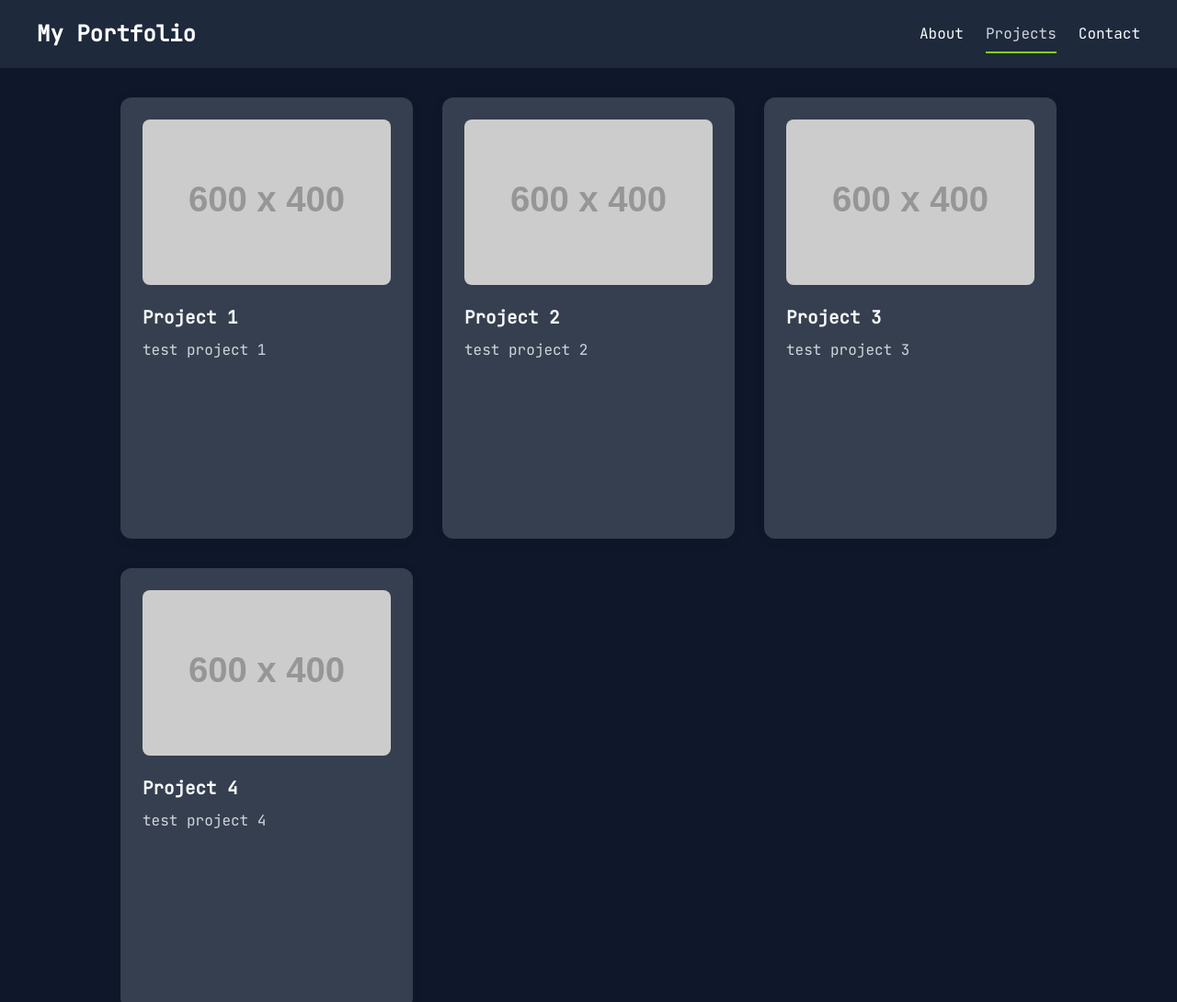
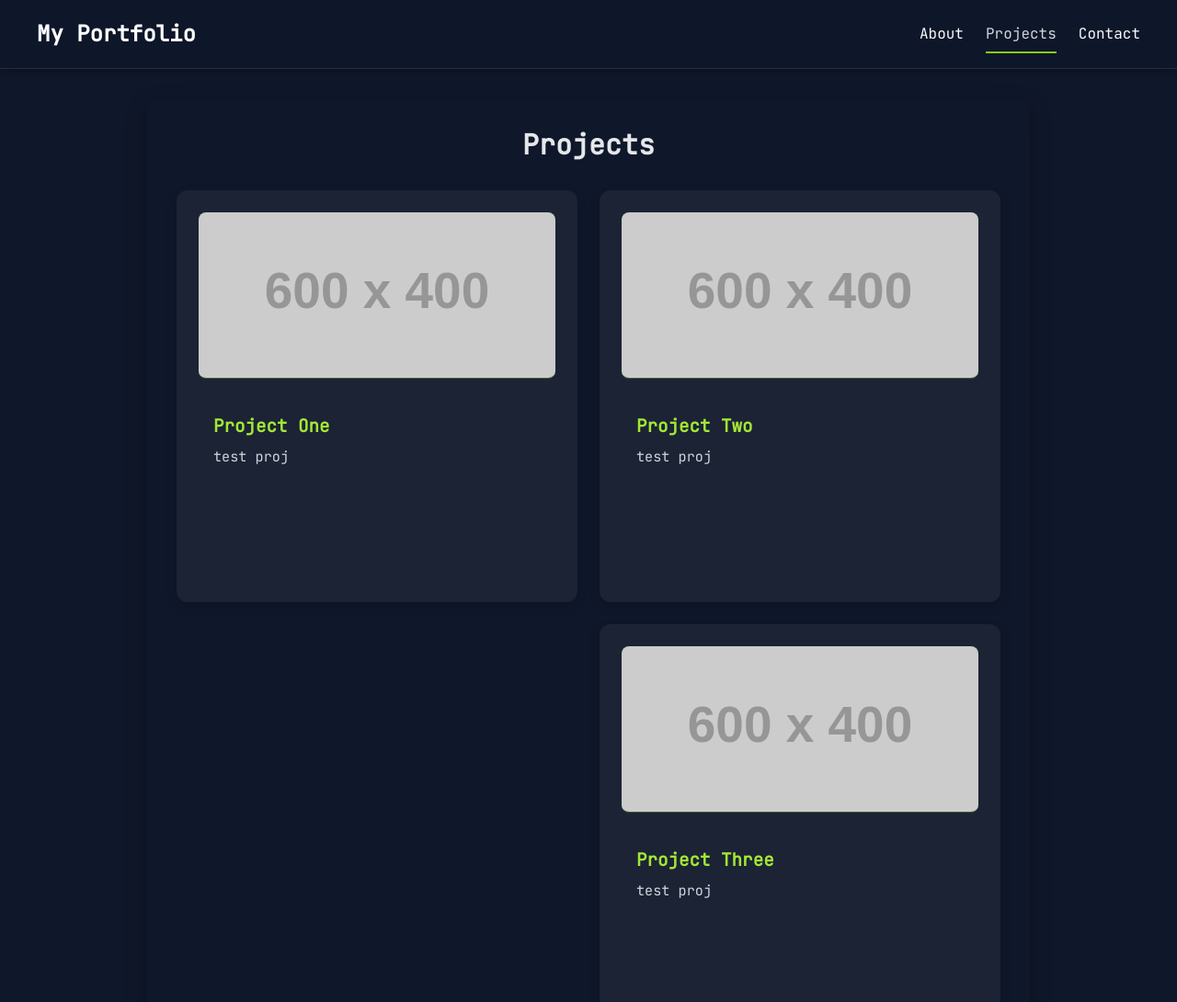
Before and after one commit to DriftFe/portfolio-thingi, a plain HTML site: page projects.html in a window 1280 px wide. Shown: the top 1090 px of the page at 92% size. Drawn offline with Linux system fonts and the light colour scheme; placeholder pictures from the web are drawn by us.

Commit message:
Updated projects.html

```diff
--- a/projects.html
+++ b/projects.html
@@ -15,154 +15,94 @@
       background: #0f172a;
       color: #f8fafc;
       margin: 0;
+      font-family: 'JetBrains Mono', monospace;
     }
-    .bg-gray-800 {
-      background-color: #1e293b;
+    header.bg-gray-800 {
+      background-color: rgba(15, 23, 42, 0.75);
+      backdrop-filter: blur(10px);
+      -webkit-backdrop-filter: blur(10px);
+      border-bottom: 1px solid rgba(255, 255, 255, 0.1);
+      box-shadow: 0 2px 8px rgba(0, 0, 0, 0.3);
+      position: sticky;
+      top: 0;
+      z-index: 1000;
     }
-    .text-white {
-      color: #fff;
-    }
-    .py-4 {
-      padding-top: 1rem;
-      padding-bottom: 1rem;
-    }
-    .container {
-      max-width: 1200px;
-      margin: 0 auto;
-      padding: 0 1rem;
-    }
-    .flex {
-      display: flex;
-    }
-    .justify-between {
-      justify-content: space-between;
-    }
-    .items-center {
-      align-items: center;
-    }
-    .space-x-6 {
-      gap: 1.5rem;
-      display: flex;
-    }
-    .text-2xl {
-      font-size: 1.5rem;
-      line-height: 2rem;
-    }
-    .font-semibold {
-      font-weight: 600;
-    }
-    .underline-animation {
-      position: relative;
-      text-decoration: none;
-      color: #f8fafc;
-      transition: color 0.3s ease;
-    }
-    .underline-animation::after {
-      content: '';
-      position: absolute;
-      width: 100%;
-      height: 2px;
-      bottom: 0;
-      left: 0;
-      background-color: #84cc16;
-      transform: scaleX(0);
-      transform-origin: bottom center;
-      transition: transform 0.3s ease-out;
-    }
-    .underline-animation:hover,
-    .underline-animation.active {
-      color: #d1d5db;
-    }
-    .underline-animation:hover::after,
-    .underline-animation.active::after {
-      transform: scaleX(1);
-    }
-
     main {
       flex: 1;
       padding: 2rem 1rem;
+      display: flex;
+      justify-content: center;
+      align-items: flex-start;
     }
-
-    .projects-title {
-      font-size: 1.5rem;
+    .center-content {
+      background-color: rgba(15, 23, 42, 0.75);
+      padding: 2rem;
+      border-radius: 1rem;
+      box-shadow: 0 8px 24px rgba(0, 0, 0, 0.3);
+      width: 100%;
+      max-width: 960px;
+      box-sizing: border-box;
+      color: #f8fafc;
+    }
+    h2 {
+      font-size: 1.875rem;
+      line-height: 2.25rem;
+      font-weight: 700;
+      color: #e5e7eb;
+      margin-bottom: 1.5rem;
       text-align: center;
-      margin-bottom: 2rem;
-      color: #d1d5db;
-      font-weight: 600;
-      letter-spacing: 0.02em;
     }
-
-    /* Projects thingi */
     .projects-grid {
       display: grid;
-      grid-template-columns: 1fr;
-      gap: 2rem;
-      margin-top: 2rem;
-    }
-    @media (min-width: 768px) {
-      .projects-grid {
-        grid-template-columns: repeat(2, 1fr);
-      }
-    }
-    @media (min-width: 1024px) {
-      .projects-grid {
-        grid-template-columns: repeat(3, 1fr);
-      }
+      grid-template-columns: repeat(auto-fit, minmax(260px, 1fr));
+      gap: 1.5rem;
     }
     .project-card {
-      width: 100%;
-      box-sizing: border-box;
-      background: rgba(55, 65, 81, 0.97);
+      background: rgba(255, 255, 255, 0.05);
       border-radius: 0.75rem;
-      box-shadow: 0 2px 12px rgba(0,0,0,0.09);
-      padding: 1.5rem;
+      overflow: hidden;
+      box-shadow: 0 4px 12px rgba(0, 0, 0, 0.15);
+      transition: transform 0.3s ease, box-shadow 0.3s ease;
+      cursor: pointer;
       display: flex;
       flex-direction: column;
-      align-items: stretch;
-      min-height: 480px;
+      color: #f8fafc;
+      text-decoration: none;
     }
-    .project-card img {
-      border-radius: 0.5rem;
-      margin-bottom: 1.25rem;
+    .project-card:hover {
+      transform: translateY(-6px);
+      box-shadow: 0 8px 24px rgba(132, 204, 22, 0.5);
+    }
+    .project-thumb {
       width: 100%;
-      height: 180px;
+      height: 160px;
       object-fit: cover;
       display: block;
+      border-bottom: 1.5px solid rgba(132, 204, 22, 0.3);
     }
-    .project-card h3 {
+    .project-info {
+      padding: 1rem;
+      flex: 1;
+      display: flex;
+      flex-direction: column;
+      justify-content: space-between;
+    }
+    .project-title {
+      font-weight: 700;
+      font-size: 1.125rem;
       margin-bottom: 0.5rem;
-      font-size: 1.2rem;
-      font-weight: 600;
-      color: #f8fafc;
+      color: #a3e635;
     }
-    .project-card p {
-      flex: 1;
+    .project-description {
+      font-size: 0.95rem;
+      line-height: 1.4;
       color: #d1d5db;
-      margin-bottom: 1rem;
+      flex-grow: 1;
     }
-    .project-card a {
-      color: #60a5fa;
-      text-decoration: underline;
-      font-weight: 500;
-      transition: color 0.2s;
-      margin-top: auto;
-      display: block;
-    }
-    .project-card a:hover {
-      color: #3b82f6;
-    }
-    .project-card:hover {
-      transform: translateY(-6px) scale(1.02);
-      box-shadow: 0 8px 24px rgba(0,0,0,0.18);
-    }
-
-    footer {
-      background: #1e293b;
-      color: #d1d5db;
-      text-align: center;
-      padding: 1.25rem 0 1rem 0;
-      font-size: 1rem;
-      margin-top: auto;
+    @media (max-width: 600px) {
+      main {
+        padding: 1rem 0.5rem;
+      }
     }
   </style>
 </head>
@@ -173,43 +113,39 @@
       <nav>
         <ul class="flex space-x-6">
           <li><a href="index.html" class="underline-animation nav-link">About</a></li>
-          <li><a href="projects.html" class="underline-animation nav-link active">Projects</a></li>
+          <li><a href="projects.html" class="underline-animation nav-link active" aria-current="page">Projects</a></li>
           <li><a href="contact.html" class="underline-animation nav-link">Contact</a></li>
         </ul>
       </nav>
     </div>
   </header>
-  <main class="container">
-    <div class="projects-grid">
-      <div class="project-card">
-        <img src="https://placehold.co/600x400/EEE/31343C" alt="Project 1" />
-        <h3>Project 1</h3>
-        <p>
-         test project 1
-        </p>
+  <main>
+    <section class="center-content" aria-label="Projects">
+      <h2>Projects</h2>
+      <div class="projects-grid">
+        <a href="#" class="project-card" aria-label="Project One">
+          <img src="https://placehold.co/600x400/EEE/31343C"" alt="Screenshot of Project One" class="project-thumb" />
+          <div class="project-info">
+            <h3 class="project-title">Project One</h3>
+            <p class="project-description">test proj</p>
+          </div>
+        </a>
+        <a href="#" class="project-card" aria-label="Project Two">
+          <img src="https://placehold.co/600x400/EEE/31343C"" alt="Screenshot of Project Two" class="project-thumb" />
+          <div class="project-info">
+            <h3 class="project-title">Project Two</h3>
+            <p class="project-description">test proj</p>
+          </div>
+        </a>
+        <a href="#" class="project-card" aria-label="Project Three">
+          <img src="https://placehold.co/600x400/EEE/31343C" alt="Screenshot of Project Three" class="project-thumb" />
+          <div class="project-info">
+            <h3 class="project-title">Project Three</h3>
+            <p class="project-description">test proj</p>
+          </div>
+        </a>
       </div>
-      <div class="project-card">
-        <img src="https://placehold.co/600x400/EEE/31343C" alt="Project 2" />
-        <h3>Project 2</h3>
-        <p>
-          test project 2
-        </p>
-      </div>
-      <div class="project-card">
-        <img src="https://placehold.co/600x400/EEE/31343C" alt="Project 3" />
-        <h3>Project 3</h3>
-        <p>
-          test project 3
-        </p>
-      </div>
-      <div class="project-card">
-        <img src="https://placehold.co/600x400/EEE/31343C" alt="Project 4" />
-        <h3>Project 4</h3>
-        <p>
-          test project 4
-        </p>
-      </div>
-    </div>
+    </section>
   </main>
 </body>
 </html>
```
